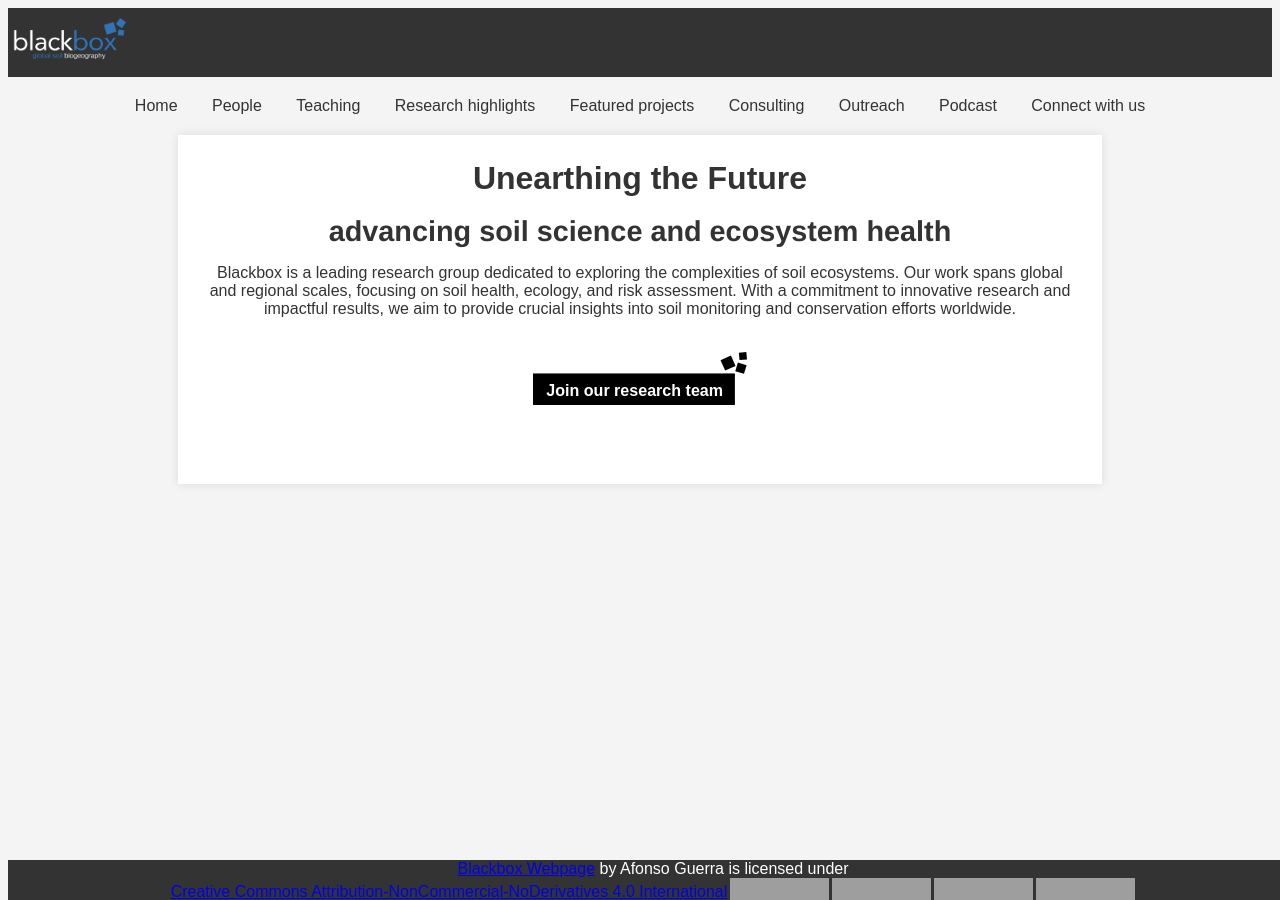
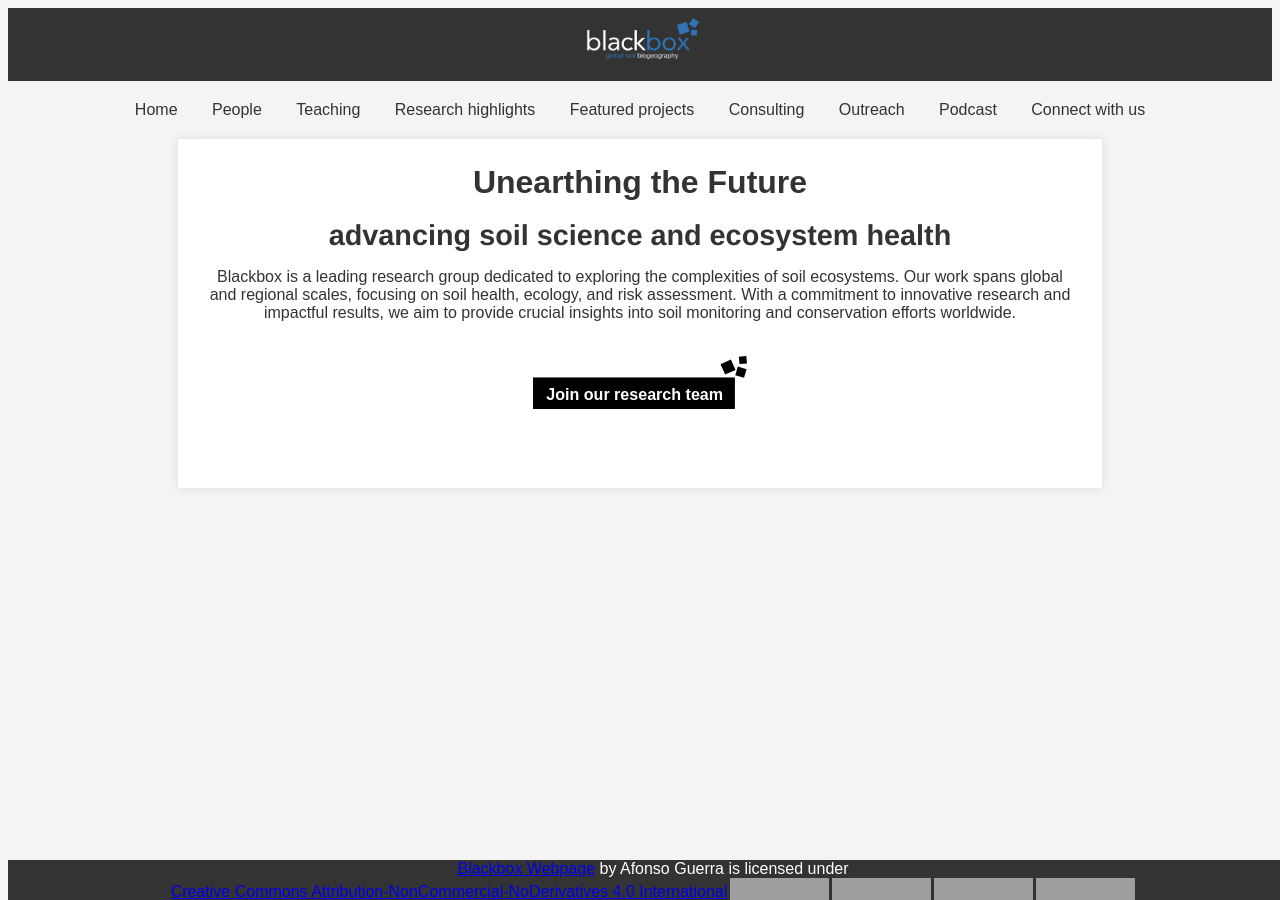
Before and after one commit to Blackboxgeo/blackbox.github.io, a Jekyll site: the page built from index.md, in a window 1280 px wide. Built offline with Jekyll 4.4.1, drawn with Linux system fonts in a browser that asks for light colours; grey boxes are pictures that could not be loaded.

Commit message:
corrected white borders(try number ???????????)

```diff
--- a/_layouts/default.html
+++ b/_layouts/default.html
@@ -44,11 +44,12 @@
         }
 
         header img {
-            display: flex;
             flex: 1;
             float: center;
             width: 118px;
             height: 49px;
+            max-width: 100%;
+            max-height: 100%;
             background: #333;
         }
 
```
